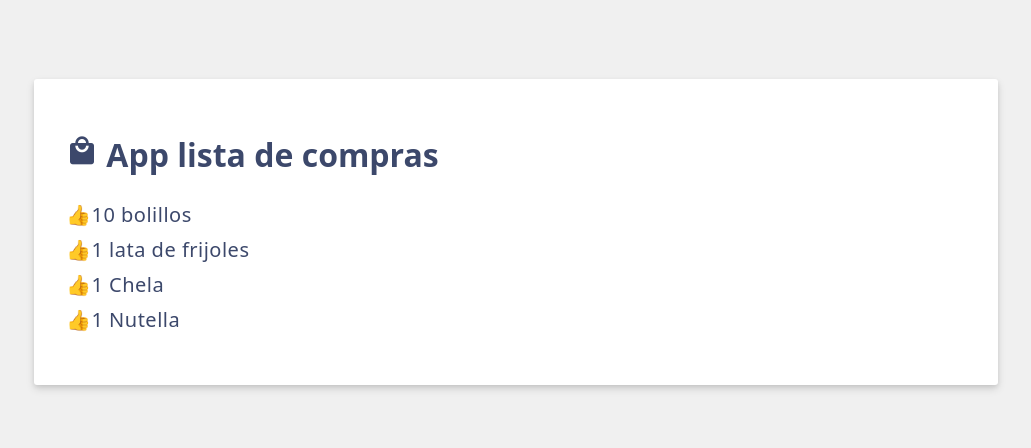
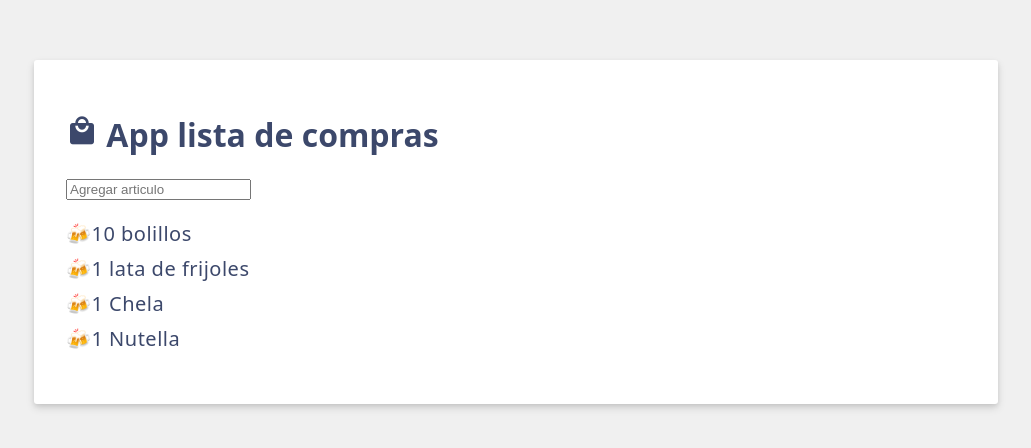
Before and after one commit to Yampyyii/DADM-2024B, a Vue app: page / in a window 1280 px wide. Shown: the part 168-616 px from the top of the page, without its empty margins (124-1155 px from the left). Built offline with nearby package versions, Linux system fonts and the light colour scheme.

Commit message:
🌟FEAT: App .vue Add an input text

```diff
--- a/src/App.vue
+++ b/src/App.vue
@@ -8,6 +8,8 @@ const items = ref([
   {id:'2', label:'1 Chela'},
   {id:'3', label:'1 Nutella'},
 ]);
+
+const newItem= ref("");
 </script>
 
 <template>
@@ -15,8 +17,10 @@ const items = ref([
 <i class="material-icons shopping-cart-icon"> local_mall</i>
 {{ header }}
 </h1>
+<input v-model="newItem" type="text"
+placeholder="Agregar articulo"> {{ newItem }}
 <ul>
- <li v-for="item in items" :key="item.id"> 👍{{ item.label }}</li>
+ <li v-for="item in items" :key="item.id"> 🍻{{ item.label }}</li>
 </ul>
   </template>
 <style scoped>
```
